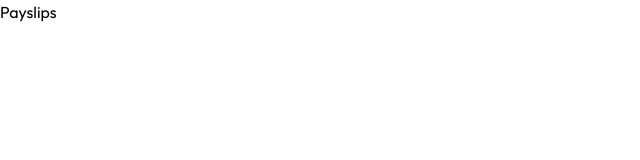
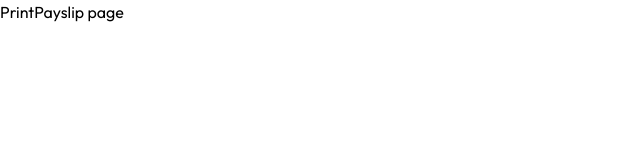
Before and after one commit to Vikneswari-123/EMS-MERN, a React (Vite) app in the folder client/: page /print/payslips/1 in a window 1280 px wide. Shown: the top 160 px of the page, without its empty margins (0-640 px from the left). Built offline with nearby package versions, Linux system fonts and the light colour scheme.

Commit message:
app.jsx updated

```diff
--- a/client/src/App.jsx
+++ b/client/src/App.jsx
@@ -9,8 +9,8 @@ import Settings from "./pages/Settings"
 import Layout from "./pages/Layout"
 import LoginLanding from "./pages/LoginLanding"
 import { Navigate } from "react-router-dom"
-import PrintPayslip from "./pages/Payslips"
 import LoginForm from "./components/LoginForm"
+import PrintPayslip from "./pages/PrintPayslip"
 
 const App = () => {
   return (
@@ -25,7 +25,7 @@ const App = () => {
                 <Route path="/employees" element={<Employees />} />
                 <Route path="/attendance" element={<Attendance />} />
                 <Route path="/leave" element={<Leave />} />
-                <Route path="/payslips" element={<Payslips />} />
+                <Route path="/Payslips" element={<Payslips />} />
                 <Route path="/settings" element={<Settings />} />
             </Route>
           <Route path="/print/payslips/:id" element={<PrintPayslip />} />
--- /dev/null
+++ b/client/src/pages/PrintPayslip.jsx
@@ -0,0 +1,9 @@
+
+
+const PrintPayslip = () => {
+  return (
+    <div>PrintPayslip page</div>
+  )
+}
+
+export default PrintPayslip
```
